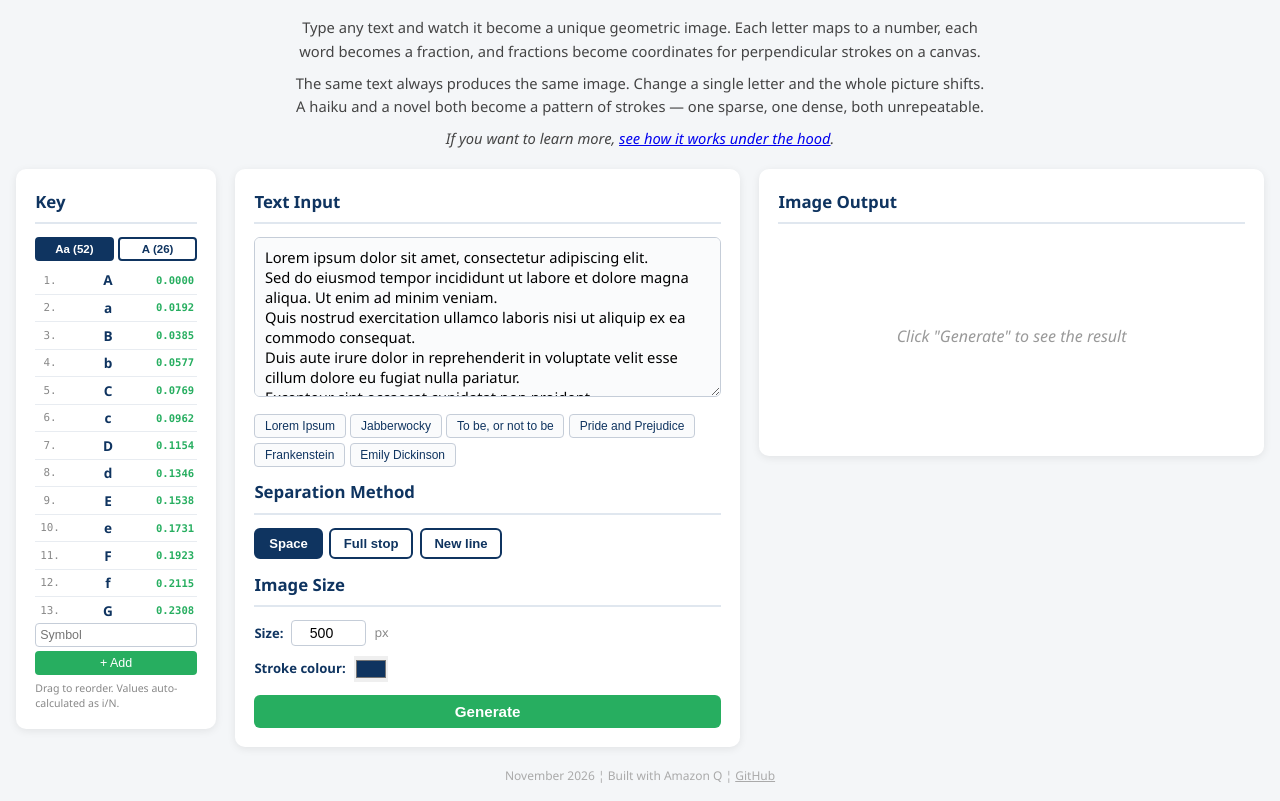
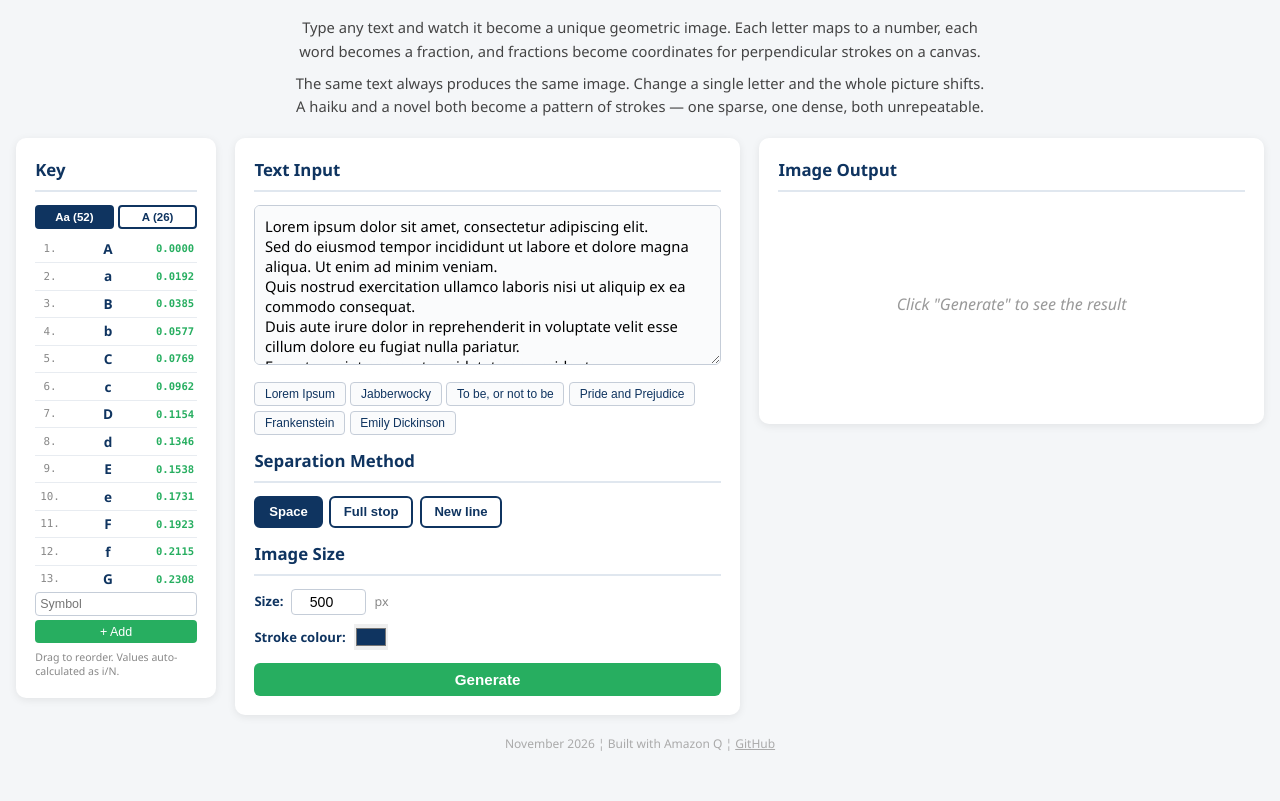
Before and after one commit to poemline/poemline.github.io, a plain HTML site: page index.html in a window 1280 px wide. Shown: the part 99-900 px from the top of the page. After the commit the page ends 869 px from the top, so only its background shows below. Drawn offline with Linux system fonts and the light colour scheme.

Commit message:
Update index.html

```diff
--- a/index.html
+++ b/index.html
@@ -169,7 +169,6 @@
   <div class="description">
     <p>Type any text and watch it become a unique geometric image. Each letter maps to a number, each word becomes a fraction, and fractions become coordinates for perpendicular strokes on a canvas.</p>
     <p>The same text always produces the same image. Change a single letter and the whole picture shifts. A haiku and a novel both become a pattern of strokes — one sparse, one dense, both unrepeatable.</p>
-    <p><em>If you want to learn more, <a href="how-it-works.html">see how it works under the hood</a>.</em></p>
   </div>
 
   <div class="layout">
```
